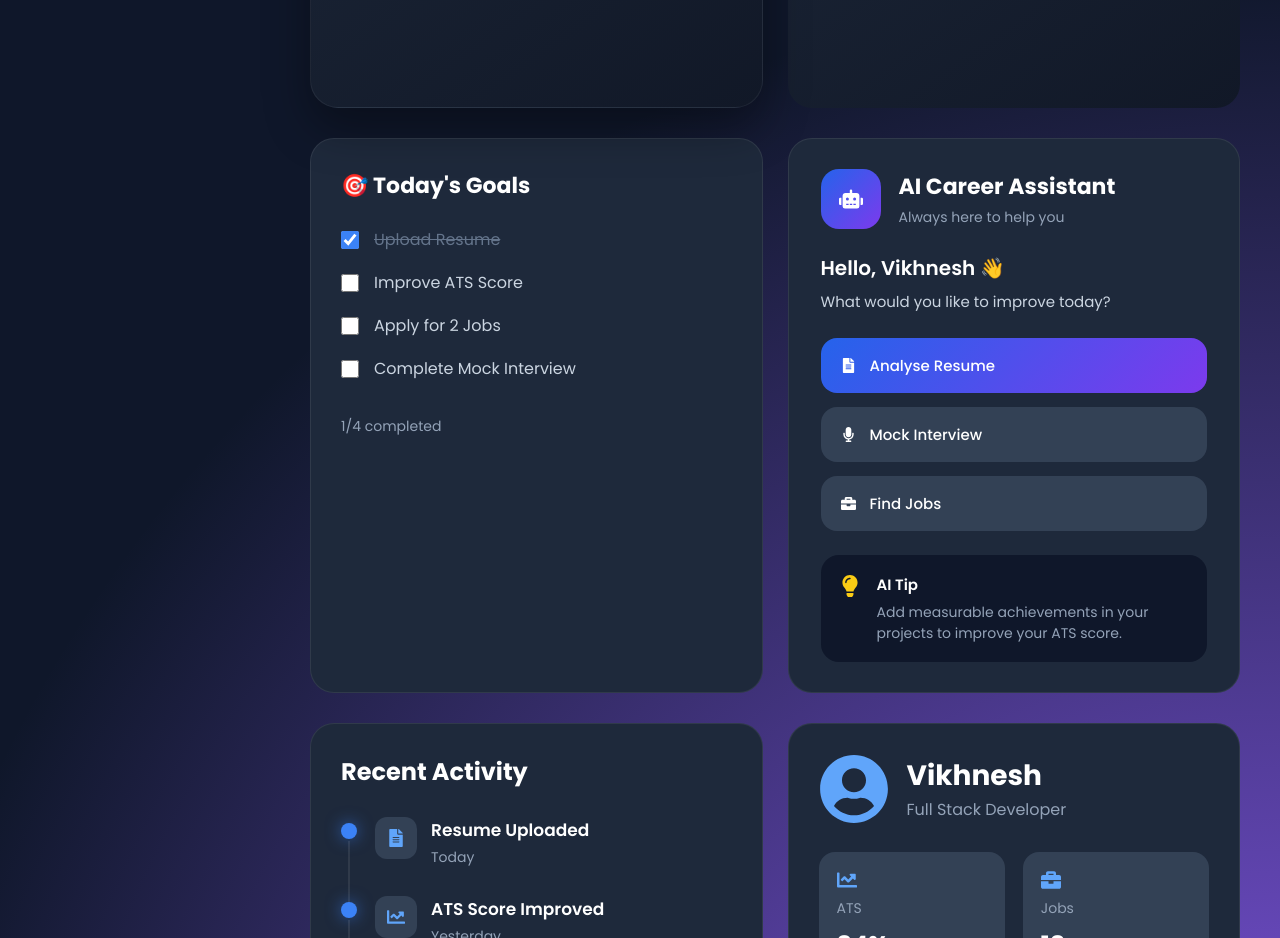
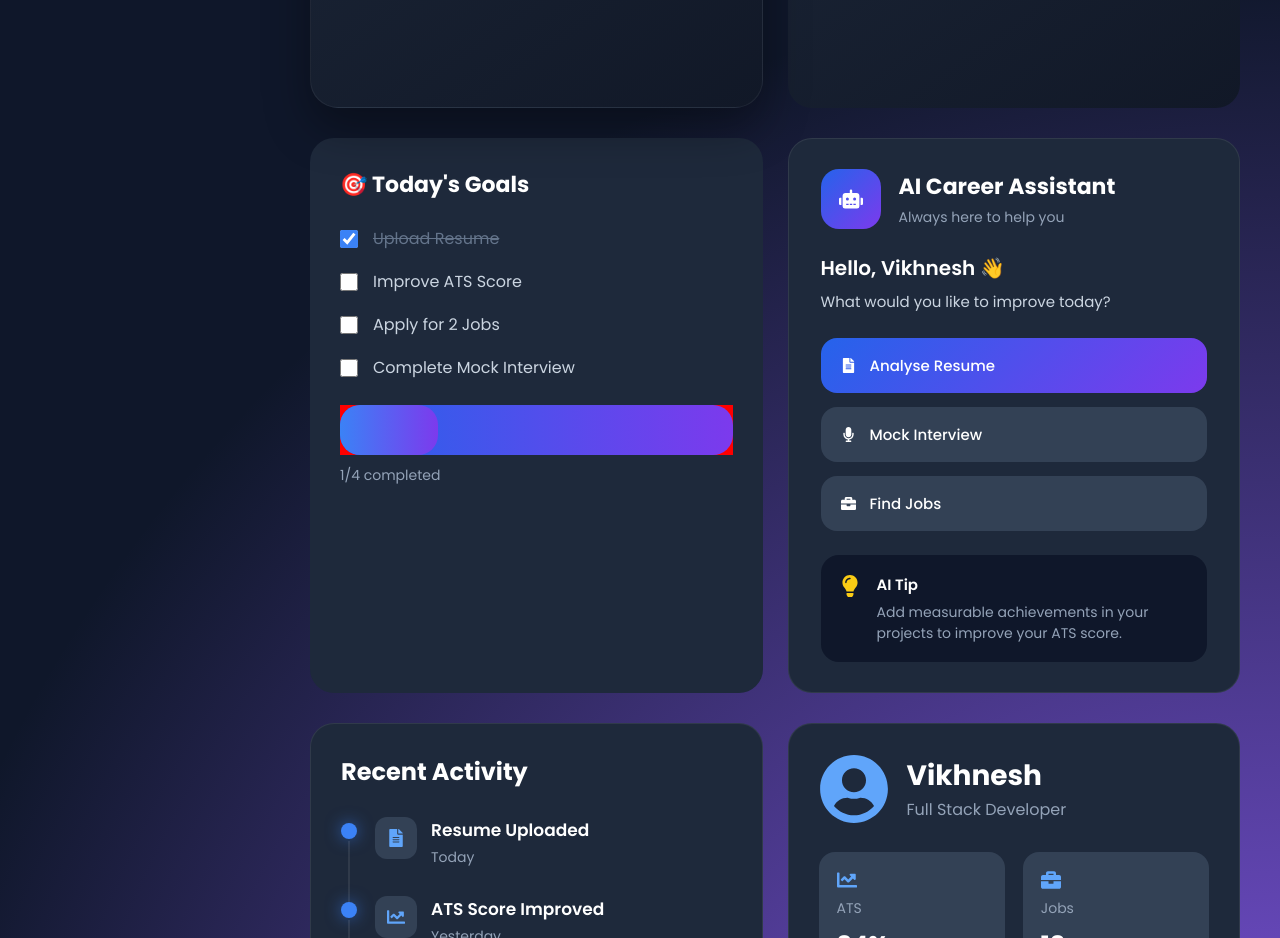
Before and after one commit to Vikhnesh-Sathyan/AI-Career-Coach, a React app in the folder frontend/: page /dashboard in a window 1280 px wide. Shown: the part 2480-3418 px from the top of the page. Built offline with nearby package versions, Linux system fonts and the light colour scheme; the HTML template or start-up script is replaced by a standard one.

Commit message:
Upgrade TodayGoals CSS

```diff
--- a/frontend/src/styles/todaygoals.css
+++ b/frontend/src/styles/todaygoals.css
@@ -7,7 +7,7 @@
 
     padding:30px;
 
-    border:1px solid rgba(255,255,255,.08);
+    /* border:1px solid rgba(255,255,255,.08); */
 
 }
 
@@ -89,9 +89,11 @@
 
 .goal-progress{
 
-
     margin-top:25px;
 
+    background:red;
+
+    height:50px;
 
 }
 
@@ -99,46 +101,30 @@
 
 .progress-bar{
 
-
     width:100%;
 
     height:8px;
 
-    background:#334155;
+    /* background:#334155; */
 
     border-radius:20px;
 
     overflow:hidden;
 
-
 }
-
 
 
 .progress-fill{
 
-
     height:100%;
 
-    background:linear-gradient(
-
-        90deg,
-
-        #3B82F6,
-
-        #8B5CF6
-
-    );
-
+    background:#22C55E;  /* green */
 
     border-radius:20px;
 
-    transition:.4s;
-
+    transition:width .4s ease;
 
 }
-
-
 
 .goal-progress p{
 
```
